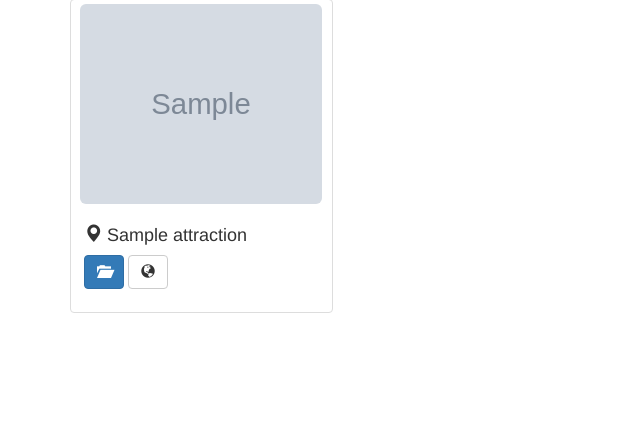
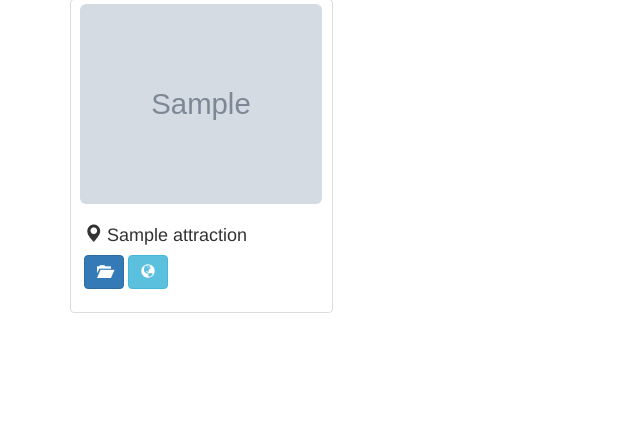
Before and after one commit to libaoquan95/TRS, a Django app: template templates/recommend.html in a window 1280 px wide. Shown: the part 171-616 px from the top of the page, without its empty margins (0-640 px from the left). Run offline with Django 3.2, Linux system fonts and the light colour scheme; the template is opened without the code that fills it: most values are stand-ins (such as "Sample title", 1, 10 or a date in 2020); grey boxes marked "Sample" are stand-in pictures; some libraries are stand-ins or nearby versions.

Commit message:
推荐景点显示页面

```diff
--- a/templates/recommend.html
+++ b/templates/recommend.html
@@ -24,10 +24,10 @@
                 <div class="caption">
                     <h4><span class="glyphicon glyphicon-map-marker"></span> {{ a.provinceName }}</h4>
                     <p>
-                        <a href="/attraction/album/{{a.provinceId}}/{{a.clusterId}}/1" class="btn btn-primary" role="button" title="景点相册">
+                        <a href="/attraction/album/{{a.provinceId}}/{{a.clusterId}}/1" class="btn btn-primary" role="button" data-toggle="tooltip" data-placement="top"  title="景点相册">
                             <span class="glyphicon glyphicon-folder-open"></span>
                         </a>
-                        <a href="/attraction/map/{{a.provinceId}}/{{a.clusterId}}" class="btn btn-default" role="button" title="景点地图">
+                        <a href="/attraction/map/{{a.provinceId}}/{{a.clusterId}}" class="btn btn-info" role="button" data-toggle="tooltip" data-placement="top" title="景点地图">
                             <span class="glyphicon glyphicon-globe"></span>
                         </a>
                     </p>
```
